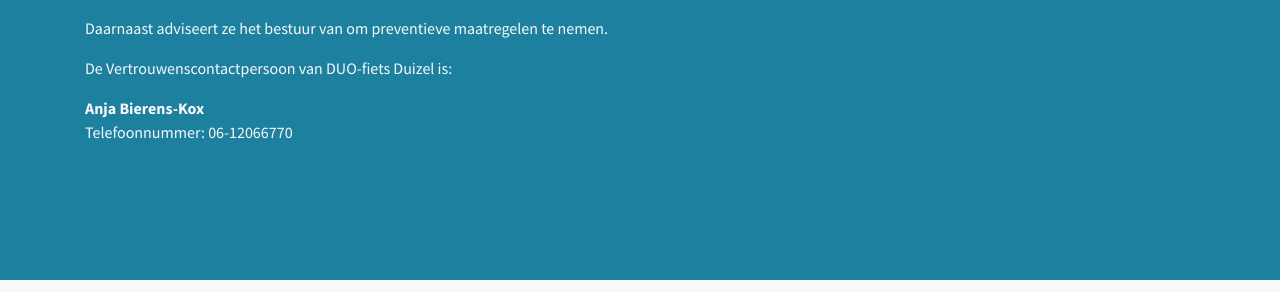
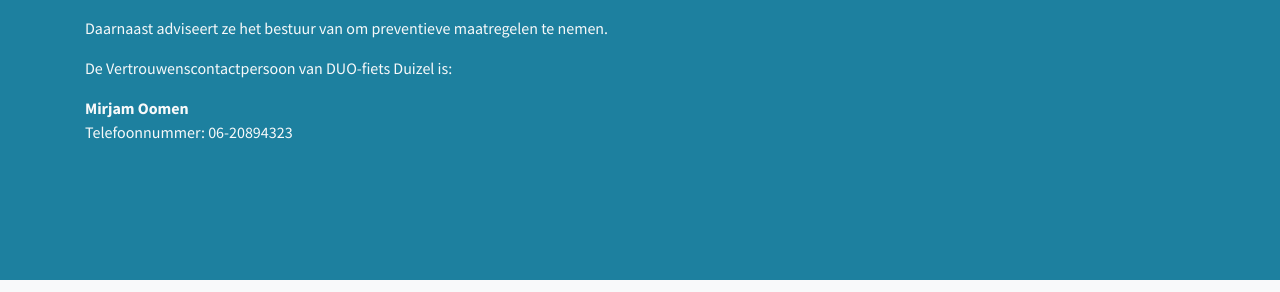
Before and after one commit to duofietsduizel/duofietsduizel.github.io, a Jekyll site: the page built from index.html, in a window 1280 px wide and 900 px high, scrolled down 2991 px. Shown: the part 162-454 px from the top of the window. Built offline with Jekyll 4.4.1, drawn with Linux system fonts in a browser that asks for light colours.

Commit message:
Update 5_vertrouwenscontactpersoon.html

```diff
--- a/5_vertrouwenscontactpersoon.html
+++ b/5_vertrouwenscontactpersoon.html
@@ -21,8 +21,8 @@
                 De Vertrouwenscontactpersoon van DUO-fiets Duizel is:
             </p>
             <dl>
-                <dt>Anja Bierens-Kox</dt>
-                <dd>Telefoonnummer: 06-12066770</dd>
+                <dt>Mirjam Oomen</dt>
+                <dd>Telefoonnummer: 06-20894323</dd>
             </dl>
         </div>
     </div>
```
